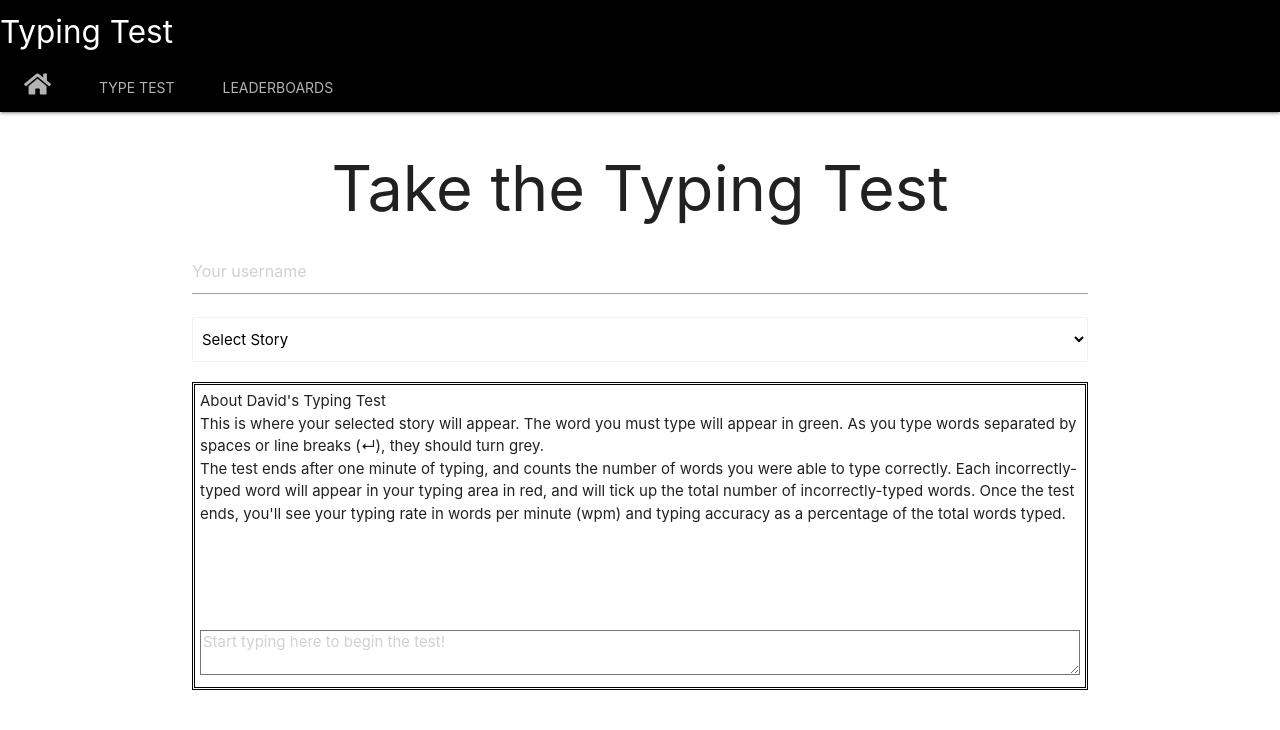
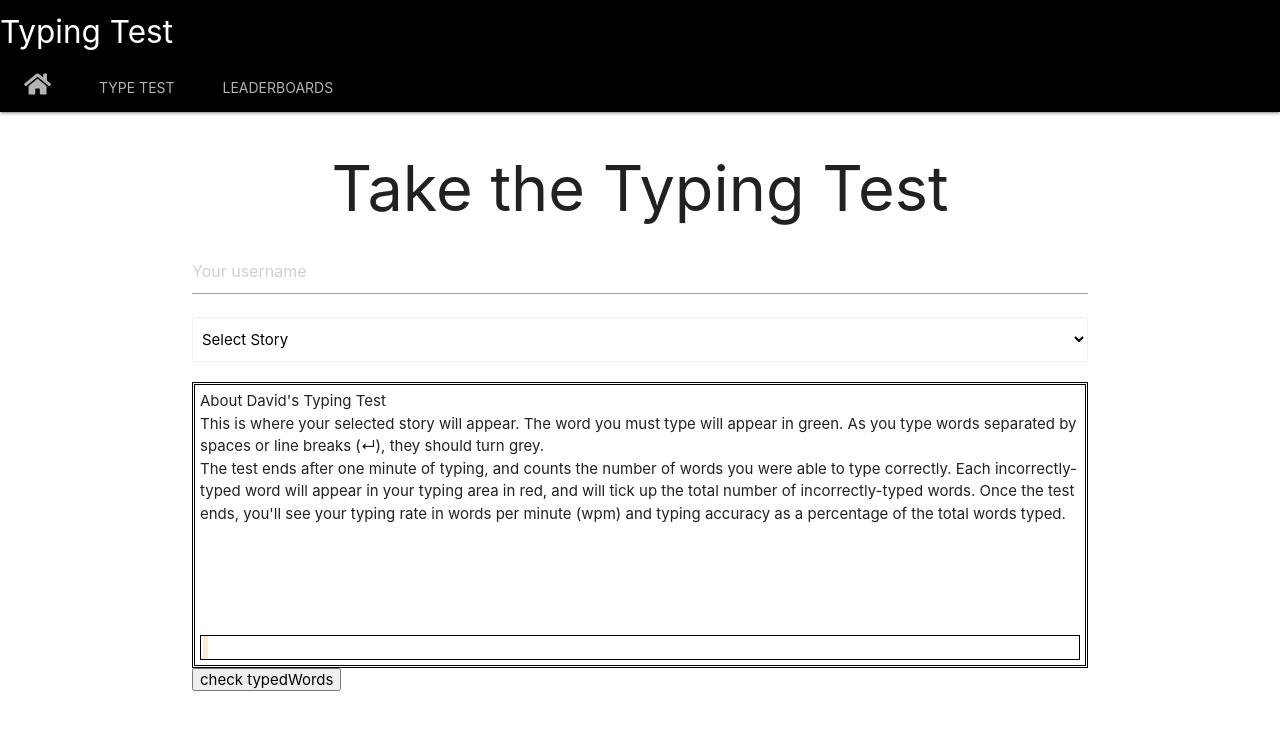
Before and after one commit to davidwu92/Wukityper, a React (Create React App) app in the folder client/: page /typetest in a window 1280 px wide. Shown: the top 730 px of the page. Built offline with nearby package versions, Linux system fonts and the light colour scheme.

Commit message:
Typing area functioning

```diff
--- /dev/null
+++ b/client/src/Pages/TypeTest/TypeTest.css
@@ -0,0 +1,3 @@
+[contenteditable] {
+  outline: 0px solid transparent;
+}
--- a/client/src/Pages/TypeTest/TypeTest.js
+++ b/client/src/Pages/TypeTest/TypeTest.js
@@ -2,20 +2,18 @@ import React, { useState } from 'react'
 
 import UserAPI from '../../utils/ScoreAPI'; //for sending results to db
 // import { set } from 'mongoose';
+import "./TypeTest.css"
 
 const TypeTest = () => {
-  const [testState, setTestState] = useState({
-    username: "",
-    test: "",
-    testContent: "",
-  })
-  testState.handleInputChange = (e) => {
-    setTestState({[e.target.name]: e.target.value, testContent: testState.testContent})
+  // nameState contains username. that's it.
+  const [nameState, setNameState] = useState({username: ""})
+  nameState.handleInputChange = (e) => {
+    setNameState({[e.target.name]: e.target.value, testContent: nameState.testContent})
   }
 
-  const [testString, setTestString] = useState("")
-  const aboutString =
-    <>About David's Typing Test
+  //storyString contains the story to be typed. Empty string if no story selected.
+  const [storyString, setStoryString] = useState("")
+  const aboutString =<>About David's Typing Test
       <br/>
       This is where your selected story will appear.
       The word you must type will appear in green.
@@ -25,54 +23,119 @@ const TypeTest = () => {
       Each incorrectly-typed word will appear in your typing area in red, and will tick up the total number of incorrectly-typed words.
       Once the test ends, you'll see your typing rate in words per minute (wpm) and typing accuracy as a percentage of the total words typed.
     </>
+
+  // Story Selection function; sets storyString to the contents of a story to type.
   const storySelected = () => {
-    switch (document.getElementById('storySelect').value) {
-      case "story1":
-        setTestString("Story 1: The story of Bob and the rabbits.")
+    document.getElementById(`typedString`).value=[]
+
+    switch (document.getElementById(`storySelect`).value) {
+      case `story1`:
+        setStoryString(`Story 1: The story of Bob and the rabbits.`)
         break;
-      case "story2":
-        setTestString("Story 2: The preamble to the constitution.")
+      case `story2`:
+        setStoryString(`Story 2: The preamble to the constitution.`)
         break;
-      case "story3":
-        setTestString("Story 3: A summary of our Bill of Rights.")
+      case `story3`:
+        setStoryString(`Story 3: A summary of our Bill of Rights.`)
         break;
-      case "story4":
-        setTestString("Story 4: The Declaration of Independence.")
+      case `story4`:
+        setStoryString(`Story 4: The Declaration of Independence.`)
         break;
-      case "story5":
-        setTestString("Story 5: How to build a house.")
+      case `story5`:
+        setStoryString(`Story 5: How to build a house.`)
         break;
-      case "story6":
-        setTestString("Story 6: The story of Adam and Eve.")
+      case `story6`:
+        setStoryString(`Story 6: The story of Adam and Eve.`)
         break;
       default:
-        console.log("You selected nothing.")
+        console.log(`You selected nothing.`)
     }
   }
 
-  const [typingState, setTypingState] = useState({
-    correctWords: [],
-    incorrectWords: [],
-  })
-  typingState.handleKeyDown = (e) => {
-    console.log(e)
-    console.log(e.keyCode)
-    console.log(e.key)
-    // let typedCharacter = e.currentTarget.value[e.currentTarget.value.length-1]
-    // console.log(typedCharacter)
+
+  const [typedWords, setTypedWords] = useState([])
+  const handleKeyDown = (e) =>{
+    //this function will handle special key presses in the typing area.
+    // console.log(e.keyCode)
+    // console.log(e.key)
+    if (e.keyCode === 8){
+      console.log("You pressed Backspace.")
+      if (typedWords[0]){
+        let newArray = typedWords
+        if(typedWords[typedWords.length-1]===""){ //if the last thing typed was space/enter...
+          let previousWord = newArray[newArray.length-2].length>1 ?
+            newArray[newArray.length-2].slice(0, -1):""
+          newArray.splice(-2,2, previousWord)
+          setTypedWords(JSON.parse(JSON.stringify(newArray)))
+          document.getElementById("typedString").innerHTML = null
+        } else { //if the last thing typed was a character...
+          let previousWord = newArray[newArray.length-1].length>1 ?
+            newArray[newArray.length-1].slice(0, -1) :""
+          newArray.splice(-1, 1, previousWord)
+          setTypedWords(JSON.parse(JSON.stringify(newArray)))
+          document.getElementById("typedString").innerHTML = null
+        }
+      }
+      console.log("HandleKeyDown: TYPED WORDS:")
+      console.log(typedWords)
+    }
+    // if (e.keyCode === 9){console.log("You pressed Tab.")}
+    // if (e.keyCode === 13){console.log("You pressed Enter.")}
+    // if (e.keyCode === 16){console.log("You pressed Shift.")}
+    // if (e.keyCode === 17){console.log("You pressed Control.")}
+    // if (e.keyCode === 18){console.log("You pressed Alt.")}
+    // if(e.keyCode === 32){console.log("You pressed Space.")}
   }
+  const handleKeyPress = (e) => {
+    //this function will handle any non-special key presses. Gives charCodes.
+    // console.log("character code: ")
+    // console.log(e.charCode)
+    // console.log(e.key)
+    if(!typedWords.length){ //if typedWords is empty...
+      //only set typedWords if the first key is nonspace, nonenter.
+      if(e.charCode!=32 && e.charCode!=13){
+        e.preventDefault()
+        setTypedWords([e.key])
+        document.getElementById("typedString").innerHTML = null
+      }
+    } else { //typedWords isn't empty
+      let newArray = typedWords
 
+      if(e.charCode ===32){ //when Space is pressed...
+        e.preventDefault()
+        //add " " to last element...
+        newArray[newArray.length-1] = newArray[newArray.length-1] + " "
+        newArray[newArray.length] = ""
+        setTypedWords(JSON.parse(JSON.stringify(newArray)))
+        document.getElementById("typedString").innerHTML = null
+      } else if (e.charCode === 13){ //when Enter is pressed...
+        e.preventDefault()
+        //add "↵" to last element...
+        newArray[newArray.length-1] = newArray[newArray.length-1] + "↵"
+        newArray[newArray.length] = ""
+        setTypedWords(JSON.parse(JSON.stringify(newArray)))
+        document.getElementById("typedString").innerHTML = null
+      } else { //non-Space, non-Enter was pressed.
+        e.preventDefault()
+        newArray[newArray.length-1] = newArray[newArray.length-1] + e.key
+        setTypedWords(JSON.parse(JSON.stringify(newArray)))
+        document.getElementById("typedString").innerHTML = null
+      }
+      console.log("HandlekeyPress: TYPED WORDS: ")
+      console.log(typedWords)
+    }
+  }
 
   return(
     <div className="container">
       <h1 className="center">Take the Typing Test</h1>
 
-      {/* TYPE TEST STUFF */}
+      {/* USERNAME + STORY SELECT*/}
       <div className="row">
         {/* Name input */}
         <div className="input-field">
           <input className="black-text" placeholder="Your username" type="text"
-            id="username" name="username" value={testState.username} onChange={testState.handleInputChange} />
+            id="username" name="username" value={nameState.username} onChange={nameState.handleInputChange} />
         </div>
 
         {/* select a Story */}
@@ -97,24 +160,37 @@ const TypeTest = () => {
           <option value="story5">Story 5</option>
           <option value="story6">Story 6</option>
         </select>
-      </div>
-
-      {/* TEXT TO TYPE POPS UP HERE */}
-      <div style={{border: "black", borderWidth: "3px", borderStyle:"double", padding:"5px"}}>
-        <div id="testStoryArea" style={{overflowX: "scroll", height:"30vh"}}>
-          {testString ? testString : aboutString}
-        </div>
-
-        <textarea id="typingArea" placeholder="Start typing here to begin the test!"
-                  onKeyDown={typingState.handleKeyDown}
-                  >
-        </textarea>
 
       </div>
 
-      {/* TYPING SPACE HERE */}
+      {/* TYPING TEST: story content, typing area */}
+      <div style={{border: "black", borderWidth: "3px", borderStyle:"double", padding:"5px"}}>
+        {/* Story content */}
+        <div id="testStoryArea" style={{overflowX: "scroll", height:"30vh"}}>
+          {storyString ? storyString : aboutString}
+        </div>
+
+        {/* Typing area as a DIV */}
+        <div style={{textIndent:"2px", width:"100%", border:"black", overflowX:"auto",
+              borderStyle:"solid", borderWidth:"1px", margin:"5px 0px 0px 0px"}}>
+            {/* Previously-typed words appear here. */}
+            {typedWords.length ? typedWords.map((word, index, array)=>(
+              word[word.length-1]!=="↵" ? <span>{word}</span>
+              :<><span>{word.slice(0,-1)}</span><br/></>
+            )):null}
+
+            {/* editable typing area: 1 character at a time. */}
+            <div style={{display: "inline-block", backgroundColor:"antiquewhite", margin:"none",
+                        border:"none", minWidth:"5px"}}
+              id="typedString" contentEditable name="typedString"
+              onKeyDown={handleKeyDown}
+              onKeyPress={handleKeyPress}></div>
+        </div>
+
+      </div>
+
       <div>
-
+        <button onClick={()=>{console.log(typedWords)}}>check typedWords</button>
       </div>
     </div>
   )
```
